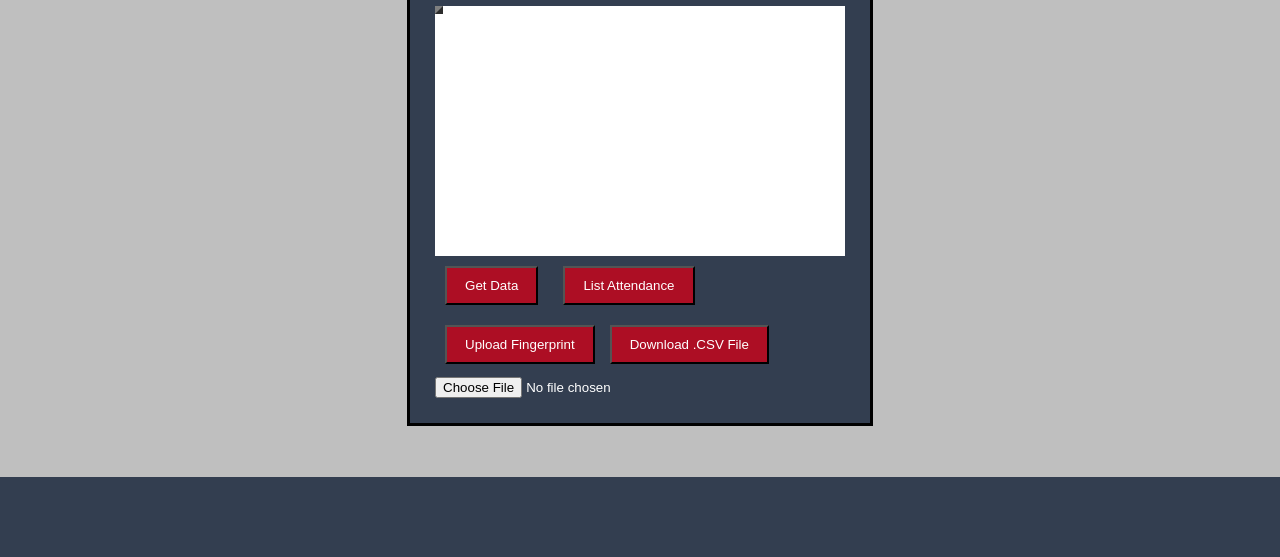
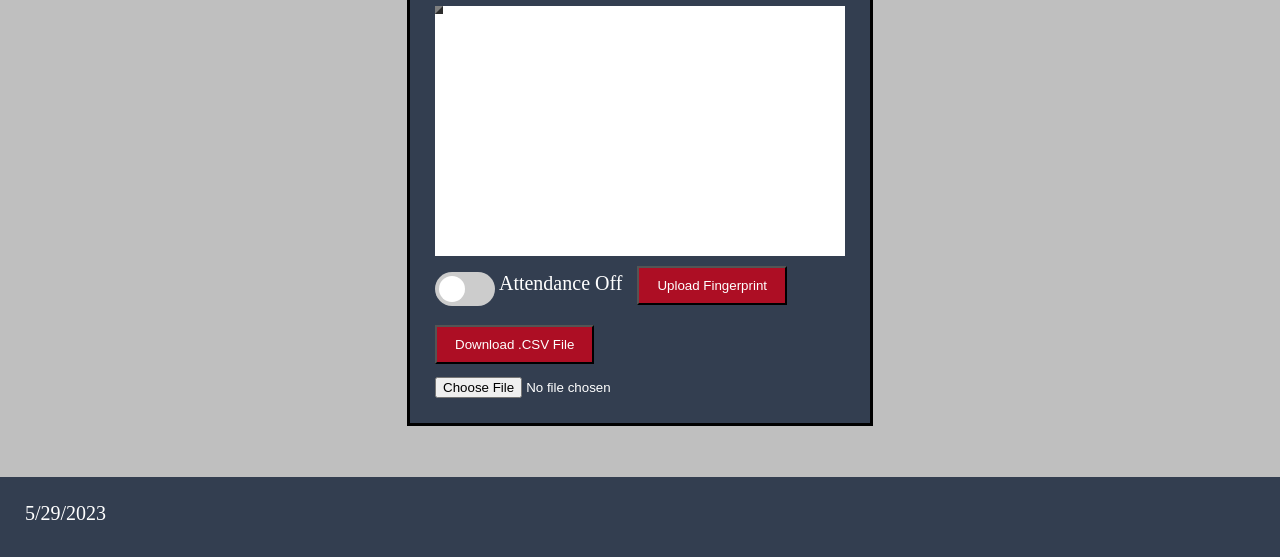
Before and after one commit to fp-server-attendance/interface, a website: page templates/attendance.html in a window 1280 px wide. Shown: the part 243-800 px from the top of the page. Drawn offline with Linux system fonts and the light colour scheme.

Commit message:
optimized attendance.html
added switch instead of buttons and deleted some unnecessary buttons. Also made it automatically instead of clicking the buttons.

```diff
--- a/templates/attendance.html
+++ b/templates/attendance.html
@@ -4,7 +4,7 @@
     <meta charset="UTF-8">
     <title>Title</title>
     <link rel="stylesheet" href="../static/attendance.css" type="text/css">
-    <script src="../fetch.js" defer></script>
+    <script src="../Js Files/fetch.js" defer></script>
 </head>
 <body>
 <div class="top">Take Attendance System !</div>
@@ -18,8 +18,11 @@
           <table id="showData" border="4"></table>
         </div>
 
-        <button id="get-attendance-btn" class="attendancebtn">Get Data</button>
-        <button onclick="tableFromJson()" class="attendancebtn">List Attendance</button>
+        <label class="switch">
+            <input type="checkbox" id="toggle-switch">
+            <span class="slider round"></span>
+        </label>
+        <span id="switch-status">Attendance Off</span>
         <button id="send-fingerprint-btn" class="attendancebtn">Upload Fingerprint</button>
         <button type="button" onclick="tableToCSV()">Download .CSV File</button>
         <input type="file" id="myfile" name="myfile">
```
